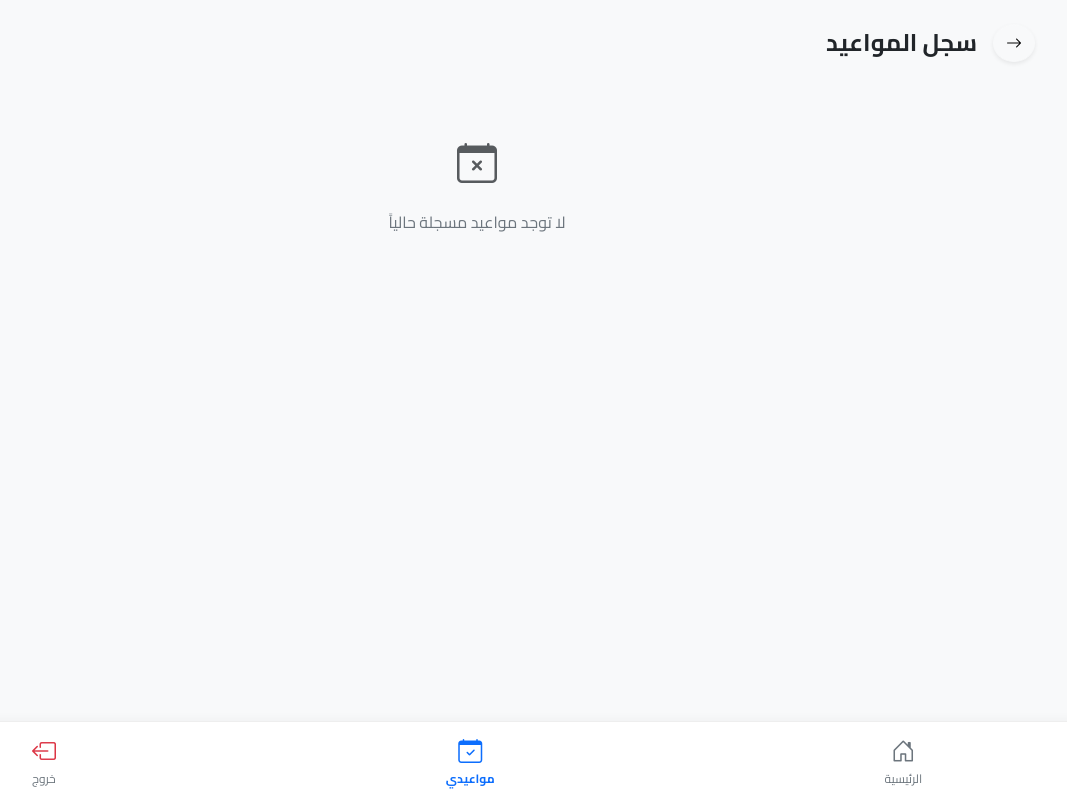
After one commit to loyalistxx/IHMS-Website, a Flask app: page /patient/my-appointments in a window 1280 px wide. The commit adds this page. Shown: the whole page, without its empty margins (163-1230 px from the left). Run offline with Flask 3, Linux system fonts and the light colour scheme; the visitor is signed in with stand-in values (Sample User, id 1); data that the repository does not hold is empty.

Commit message:
Add my appointments feature for patients; implement route and template for viewing scheduled appointments

```diff
--- a/Static/stylesheet.css
+++ b/Static/stylesheet.css
@@ -149,3 +149,32 @@
             color: #e74c3c;
             font-weight: bold;
         }
+
+        .bottom-nav {
+            position: fixed;
+            bottom: 0;
+            left: 0;
+            right: 0;
+            background: white;
+            display: flex;
+            justify-content: space-around;
+            padding: 12px 0;
+            border-top: 1px solid #eee;
+            z-index: 1000;
+        }
+
+        .nav-item {
+            text-align: center;
+            text-decoration: none;
+            color: #6c757d;
+            font-size: 12px;
+        }
+
+        .nav-item.active {
+            color: #0d6efd;
+        }
+
+        .nav-item i {
+            font-size: 24px;
+            display: block;
+        }
--- a/Templates/admin.html
+++ b/Templates/admin.html
@@ -1,5 +1,5 @@
 <!DOCTYPE html>
-<html lang="en">
+<html lang="ar" dir="rtl">
 <head>
     <meta charset="UTF-8">
     <meta name="viewport" content="width=device-width, initial-scale=1.0">
--- /dev/null
+++ b/Templates/my_appointments.html
@@ -0,0 +1,94 @@
+<!DOCTYPE html>
+<html lang="ar" dir="rtl">
+    <head>
+        <meta charset="UTF-8">
+        <meta name="viewport" content="width=device-width, initial-scale=1.0">
+        <title>IHMS - سجل مواعيدي</title>
+        <link rel="stylesheet"
+            href="https://cdn.jsdelivr.net/npm/bootstrap@5.3.0/dist/css/bootstrap.rtl.min.css">
+        <link
+            href="https://fonts.googleapis.com/css2?family=Cairo:wght@400;700&display=swap"
+            rel="stylesheet">
+        <link rel="stylesheet"
+            href="https://cdn.jsdelivr.net/npm/bootstrap-icons@1.11.0/font/bootstrap-icons.css">
+        <link rel="stylesheet"
+            href="{{ url_for('static', filename='stylesheet.css') }}">
+        <style>
+        body { font-family: 'Cairo', sans-serif; background-color: #f8f9fa; padding-bottom: 80px; }
+        .app-card { border-radius: 15px; border: none; transition: 0.3s; }
+        .status-upcoming { border-right: 5px solid #0d6efd; }
+        .status-completed { border-right: 5px solid #198754; }
+        .status-cancelled { border-right: 5px solid #dc3545; }
+        .badge-upcoming { background-color: #e7f1ff; color: #0d6efd; }
+        .badge-completed { background-color: #e6f4ea; color: #198754; }
+    </style>
+    </head>
+    <body>
+
+        <div class="container py-4">
+            <div class="d-flex align-items-center mb-4">
+                <a href="{{ url_for('patient_portal') }}"
+                    class="btn btn-light rounded-circle me-3 shadow-sm">
+                    <i class="bi bi-arrow-right"></i>
+                </a>
+                <h4 class="fw-bold mb-0">سجل المواعيد</h4>
+            </div>
+
+            {% if appointments %}
+            {% for app in appointments %}
+            <div class="card app-card shadow-sm mb-3
+                {% if app.status == 'قادم' %}status-upcoming
+                {% elif app.status == 'تم الكشف' %}status-completed
+                {% else %}status-cancelled{% endif %}">
+                <div class="card-body">
+                    <div
+                        class="d-flex justify-content-between align-items-start">
+                        <div>
+                            <span class="badge rounded-pill mb-2
+                                {% if app.status == 'قادم' %}badge-upcoming
+                                {% else %}badge-completed{% endif %}">
+                                {{ app.status }}
+                            </span>
+                            <h6 class="fw-bold mb-1"><i
+                                    class="bi bi-calendar3 me-2"></i>{{ app.date
+                                }}</h6>
+                            <p class="text-muted small mb-0"><i
+                                    class="bi bi-clock me-2"></i>{{ app.time
+                                }}</p>
+                        </div>
+                        <i class="bi bi-chevron-left text-muted"></i>
+                    </div>
+                    {% if app.notes %}
+                    <hr class="opacity-25">
+                    <p
+                        class="small text-secondary mb-0"><strong>ملاحظاتي:</strong>
+                        {{ app.notes }}</p>
+                    {% endif %}
+                </div>
+            </div>
+            {% endfor %}
+            {% else %}
+            <div class="text-center py-5">
+                <i class="bi bi-calendar-x fs-1 text-muted"></i>
+                <p class="mt-3 text-secondary">لا توجد مواعيد مسجلة حالياً</p>
+            </div>
+            {% endif %}
+        </div>
+
+        <div class="bottom-nav shadow">
+            <a href="{{ url_for('patient_portal') }}" class="nav-item">
+                <i class="bi bi-house-door"></i>
+                <span>الرئيسية</span>
+            </a>
+            <a href="{{ url_for('my_appointments') }}" class="nav-item active">
+                <i class="bi bi-calendar-check"></i>
+                <span>مواعيدي</span>
+            </a>
+            <a href="{{ url_for('patient_logout') }}" class="nav-item">
+                <i class="bi bi-box-arrow-left text-danger"></i>
+                <span>خروج</span>
+            </a>
+        </div>
+
+    </body>
+</html>
--- a/Templates/patient_portal.html
+++ b/Templates/patient_portal.html
@@ -105,7 +105,8 @@
                 <i class="bi bi-house-door fs-4 d-block"></i>
                 <span>الرئيسية</span>
             </a>
-    <a href="#" class="nav-item"> <i class="bi bi-calendar-check fs-4 d-block"></i>
+            <a href="{{ url_for('my_appointments') }}" class="nav-item">
+                <i class="bi bi-calendar-check fs-4 d-block"></i>
                 <span>مواعيدي</span>
             </a>
             <a href="{{ url_for('patient_logout') }}" class="nav-item">
--- a/app.py
+++ b/app.py
@@ -504,6 +504,40 @@ def book_appointment():
     # لإرسال تاريخ اليوم لمنع الحجز في الماضي في الـ HTML
     return render_template('book_appointment.html', current_date=date.today().isoformat())
 
+# عرض مواعيد المريض في صفحة الـ Dashboard الخاصة به
+@app.route('/patient/my-appointments')
+def my_appointments():
+    if 'patient_id' not in session:
+        return redirect(url_for('patient_login'))
+
+    p_id = session['patient_id']
+    conn = get_db_connection()
+    cursor = conn.cursor()
+
+    cursor.execute("""
+        SELECT AppointmentID,
+               CONVERT(VARCHAR, AppDate, 23) as AppDate,
+               LEFT(CONVERT(VARCHAR, AppTime, 108), 5) as AppTime,
+               [Status], Notes
+        FROM appointments
+        WHERE PatientID = ?
+        ORDER BY AppDate DESC, AppTime DESC
+    """, (p_id,))
+
+    # تحويل البيانات لقاموس لسهولة التعامل في HTML
+    apps = []
+    for row in cursor.fetchall():
+        apps.append({
+            'id': row.AppointmentID,
+            'date': row.AppDate,
+            'time': row.AppTime,
+            'status': row.Status,
+            'notes': row.Notes
+        })
+
+    conn.close()
+    return render_template('my_appointments.html', appointments=apps)
+
 # تسجيل الخروج
 @app.route('/patient/logout')
 def patient_logout():
```
Lines whose indentation alone changed are shown as unchanged.
